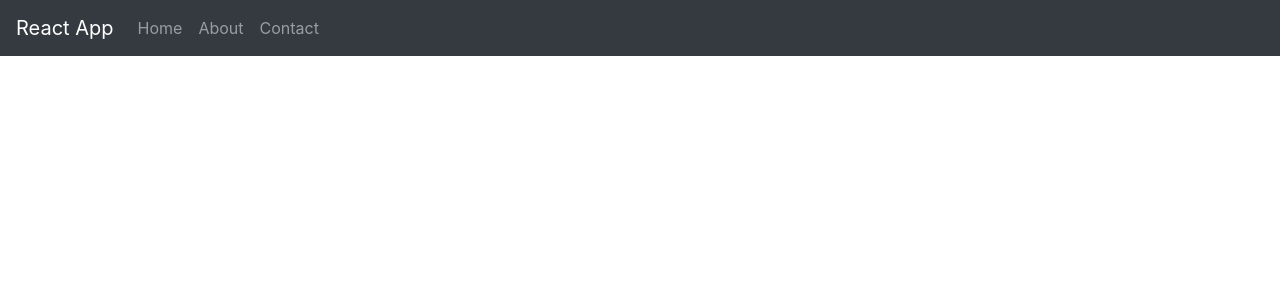
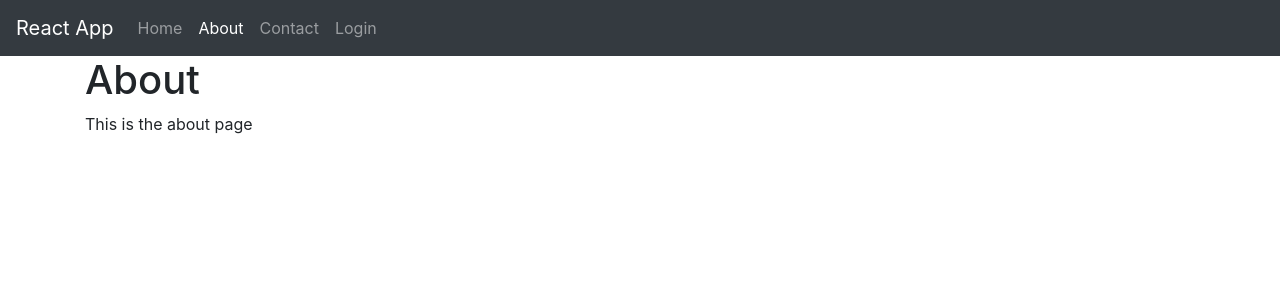
Before and after one commit to lonsoien/js-frameworks, a React (Create React App) app in the folder js-frameworks/: page /about in a window 1280 px wide. Shown: the top 300 px of the page. Built offline with nearby package versions, Linux system fonts and the light colour scheme.

Commit message:
routes created

```diff
--- /dev/null
+++ b/js-frameworks/src/components/about/About.js
@@ -0,0 +1,10 @@
+import Heading from '../layout/Heading';
+
+export default function About() {
+  return (
+    <>
+      <Heading title="About" />
+      <p>This is the about page</p>
+    </>
+  );
+}
--- /dev/null
+++ b/js-frameworks/src/components/contact/Contact.js
@@ -0,0 +1,5 @@
+import Heading from '../layout/Heading';
+
+export default function Contact() {
+  return <Heading title="Contact" />;
+}
--- /dev/null
+++ b/js-frameworks/src/components/home/Home.js
@@ -0,0 +1,5 @@
+import Heading from '../layout/Heading';
+
+export default function Home() {
+  return <Heading title="Home" />;
+}
--- /dev/null
+++ b/js-frameworks/src/components/layout/Heading.js
@@ -0,0 +1,3 @@
+export default function Heading({ title }) {
+    return <h1>{title}</h1>;
+  }
--- a/js-frameworks/src/components/layout/Layout.js
+++ b/js-frameworks/src/components/layout/Layout.js
@@ -1,19 +1,51 @@
 import Navbar from 'react-bootstrap/Navbar';
 import Nav from 'react-bootstrap/Nav';
+import {
+  BrowserRouter as Router,
+  Routes,
+  Route,
+  NavLink,
+} from 'react-router-dom';
+import Container from 'react-bootstrap/Container';
+import Home from '../home/Home';
+import About from '../about/About';
+import Contact from '../contact/Contact';
+import Login from '../login/Login';
 
 function Layout() {
   return (
+    <Router>
       <Navbar bg="dark" variant="dark" expand="lg">
-      <Navbar.Brand href="/">React App</Navbar.Brand>
+        <NavLink to="/" exact>
+          <Navbar.Brand>React App</Navbar.Brand>
+        </NavLink>
         <Navbar.Toggle aria-controls="basic-navbar-nav" />
         <Navbar.Collapse id="basic-navbar-nav">
           <Nav className="mr-auto">
-          <Nav.Link href="/">Home</Nav.Link>
-          <Nav.Link href="/about/">About</Nav.Link>
-          <Nav.Link href="/contact/">Contact</Nav.Link>
+            <NavLink to="/" className="nav-link">
+              Home
+            </NavLink>
+            <NavLink to="/about" className="nav-link">
+              About
+            </NavLink>
+            <NavLink to="/contact" className="nav-link">
+              Contact
+            </NavLink>
+            <NavLink to="/login" className="nav-link">
+              Login
+            </NavLink>
           </Nav>
         </Navbar.Collapse>
       </Navbar>
+      <Container>
+        <Routes>
+          <Route path="/" exact element={<Home />} />
+          <Route path="/about" element={<About />} />
+          <Route path="/contact" element={<Contact />} />
+          <Route path="/login" element={<Login />} />
+        </Routes>
+      </Container>
+    </Router>
   );
 }
 
--- /dev/null
+++ b/js-frameworks/src/components/login/Login.js
@@ -0,0 +1,10 @@
+import Heading from '../layout/Heading';
+
+export default function Login() {
+  return (
+    <>
+      <Heading title="Login" />
+      <p>This is the Login Page</p>
+    </>
+  );
+}
```
Lines whose indentation alone changed are shown as unchanged.
